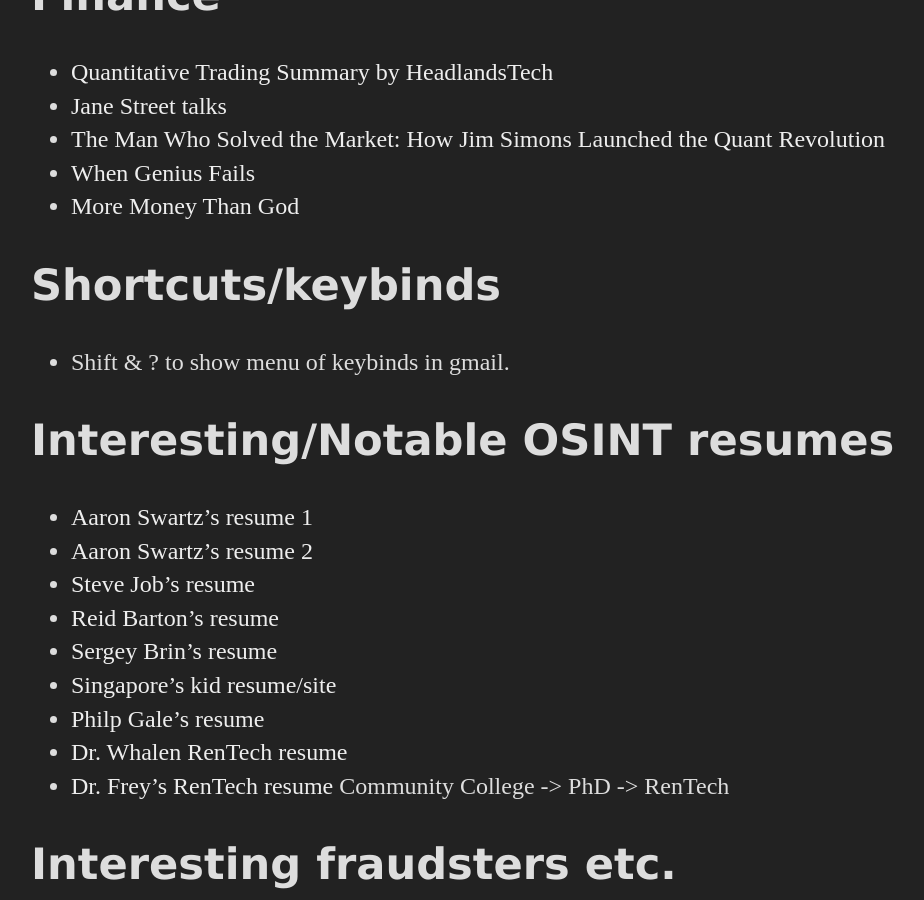
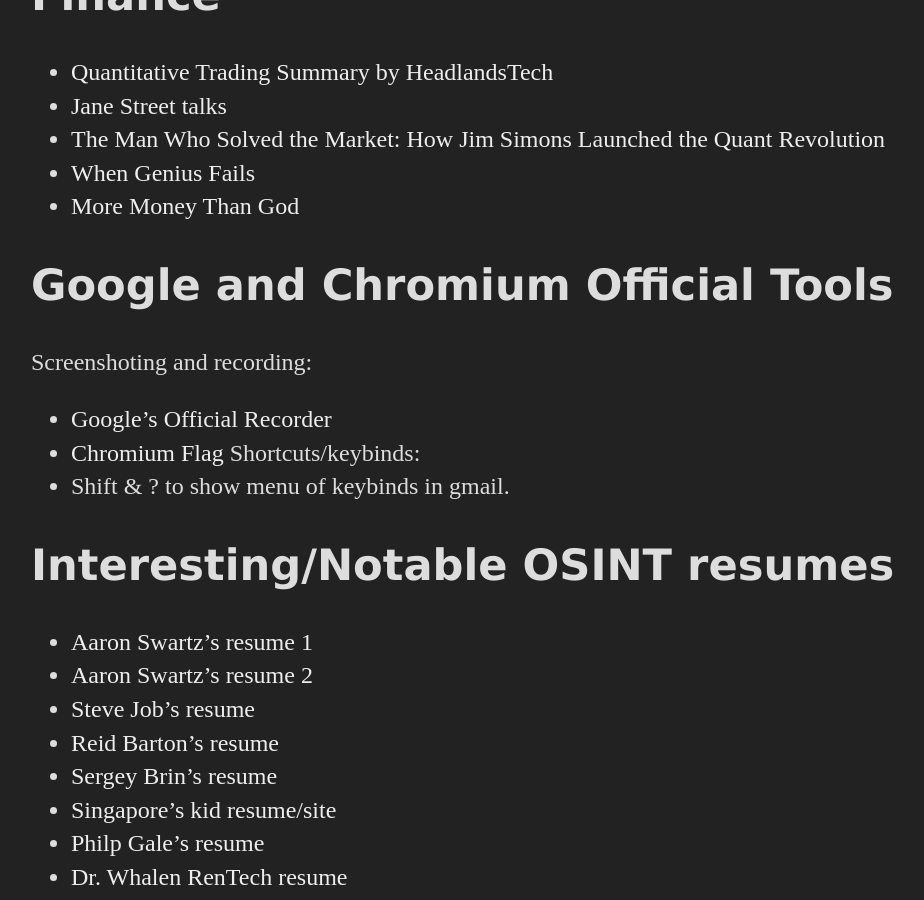
Before and after one commit to qf0/qf0.github.io, a Jekyll site: the page built from _posts/2021-07-12-Interesting-books-sites-and-resources.md, in a window 1280 px wide and 900 px high, scrolled down 358 px. Shown: the whole window, without its empty margins (161-1085 px from the left). Built offline with Jekyll 4.4.1, drawn with Linux system fonts in a browser that asks for light colours.

Commit message:
Added useful Chrome features

```diff
--- a/_posts/2021-07-12-Interesting-books-sites-and-resources.md
+++ b/_posts/2021-07-12-Interesting-books-sites-and-resources.md
@@ -11,7 +11,11 @@
 * [When Genius Fails](https://en.wikipedia.org/wiki/When_Genius_Failed)
 * [More Money Than God](https://en.wikipedia.org/wiki/More_Money_Than_God)
 
-## Shortcuts/keybinds
+## Google and Chromium Official Tools
+Screenshoting and recording:
+* [Google's Official Recorder](https://toolbox.googleapps.com/apps/screen_recorder/)
+* [Chromium Flag](https://www.wikihow.com/Screenshot-on-Chrome#Using-Chrome-Flags)
+ Shortcuts/keybinds:
 * Shift & ? to show menu of keybinds in gmail.
 
 ## Interesting/Notable OSINT resumes
```
